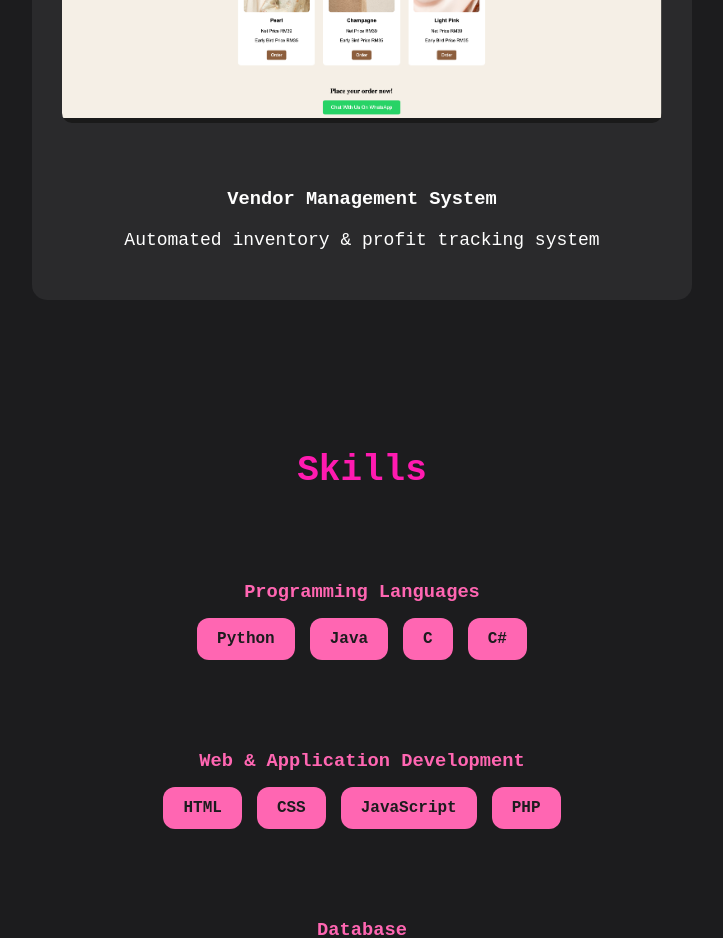
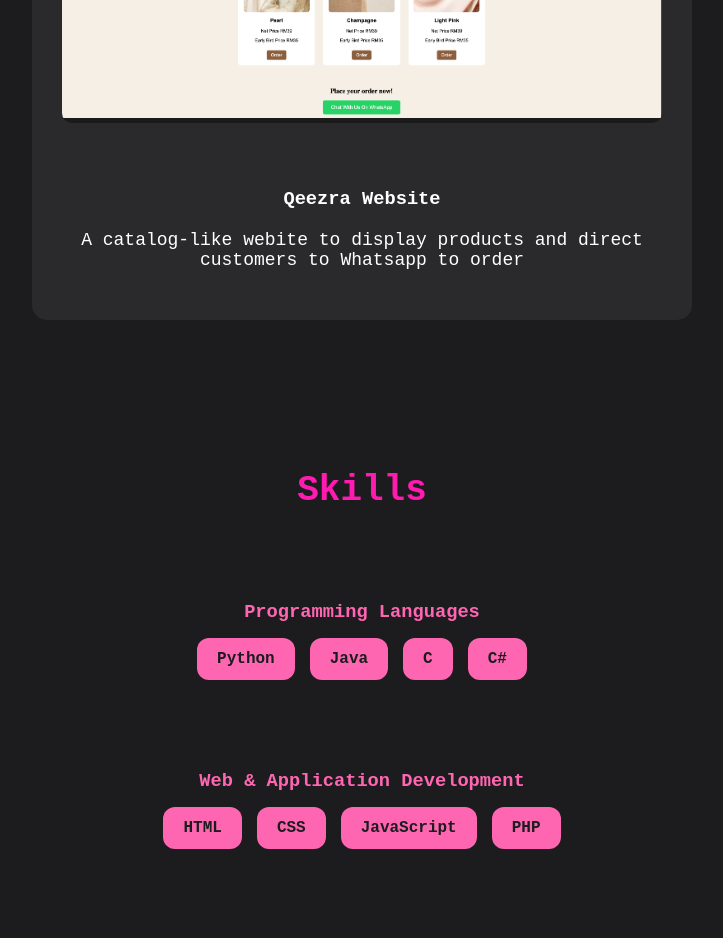
Before and after one commit to alyaanoris/portfolio, a plain HTML site: page index.html in a window 1280 px wide. Shown: the part 2940-3878 px from the top of the page, without its empty margins (278-1001 px from the left). Drawn offline with Linux system fonts and the light colour scheme.

Commit message:
Update index.html

```diff
--- a/index.html
+++ b/index.html
@@ -80,8 +80,8 @@
         <img src="proj1.png" alt="Vendor Management Screenshot 1">
         <img src="proj2.png" alt="Vendor Management Screenshot 2">
       </div>
-      <h3>Vendor Management System</h3>
-      <p>Automated inventory & profit tracking system</p>
+      <h3>Qeezra Website</h3>
+      <p>A catalog-like webite to display products and direct customers to Whatsapp to order</p>
     </div>
   </div>
 
```
